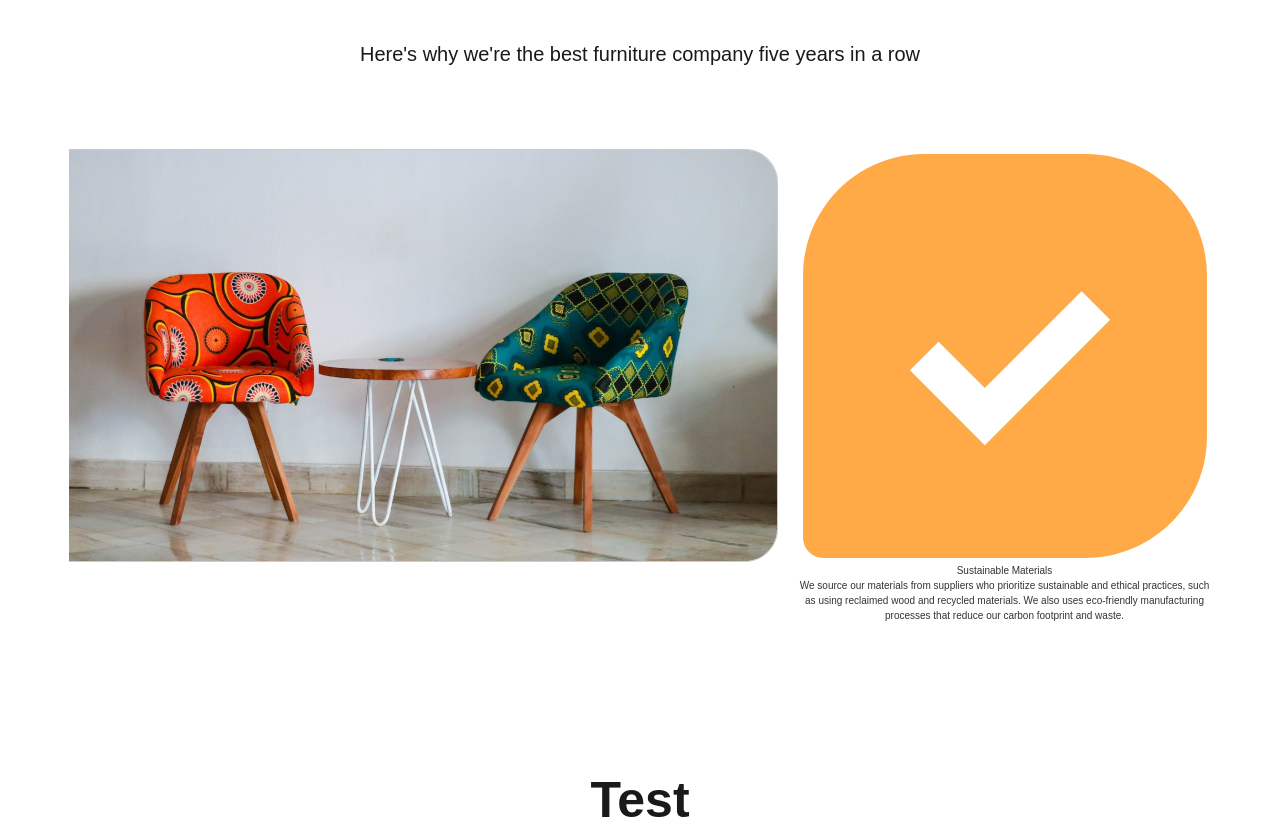
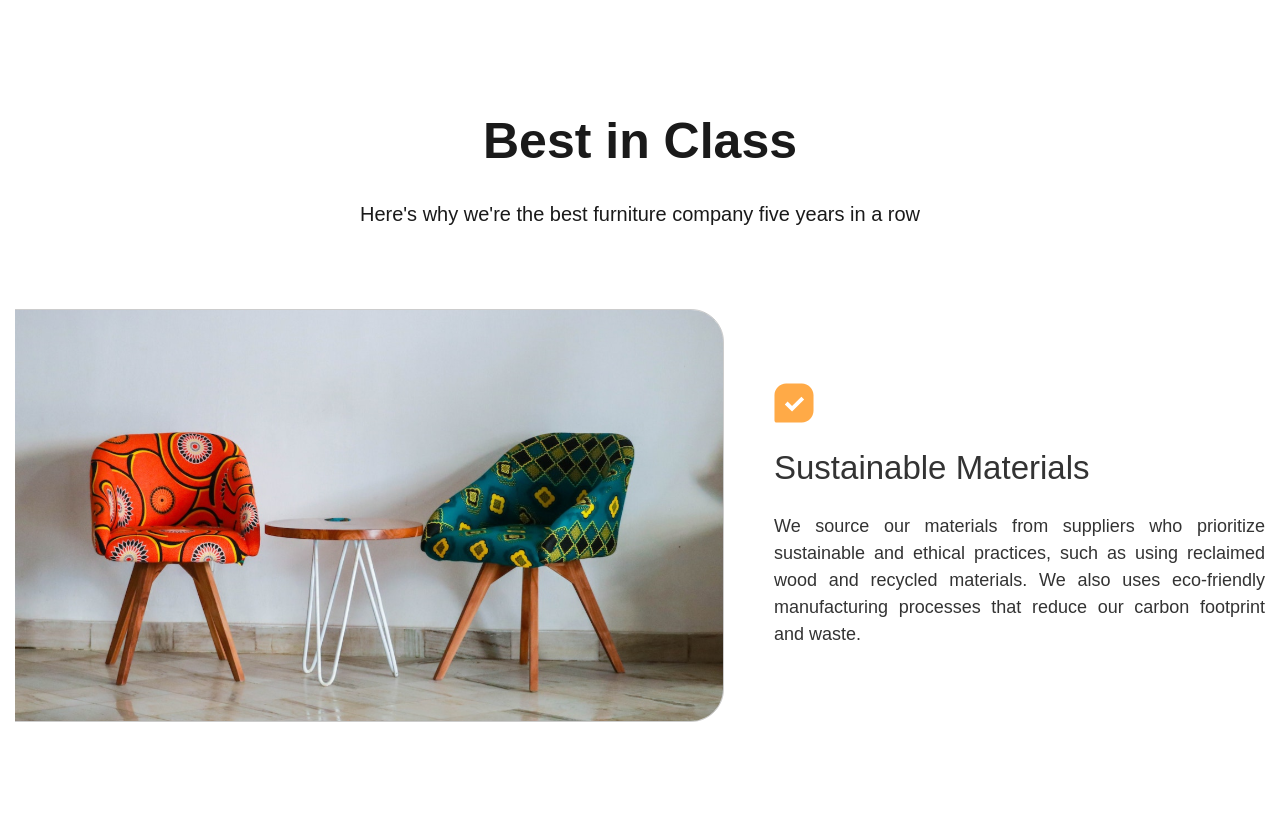
Before and after one commit to y17godara/Ui-WebsiteProject, a React (Vite) app: page / in a window 1280 px wide. Shown: the part 1320-2139 px from the top of the page. Built offline with nearby package versions, Linux system fonts and the light colour scheme; a web font is replaced by a local one.

Commit message:
Class Section added

```diff
--- a/src/pages/Home.jsx
+++ b/src/pages/Home.jsx
@@ -68,20 +68,20 @@ const Home = () => {
             <Heading heading="Best in Class" paragraph="Here's why we're the best furniture company five years in a row" />
 
               {/* wrap */}
-              <div className="flex my-20 flex-col justify-between items-center p-4 max-w-[1440px] xl:flex-row px-[5%]">
+              <div className="flex my-20 flex-col justify-between items-center p-4 max-w-[1440px] gap-[45px]">
                 {/* container 1 */}
-                <div className='flex flex-row justify-between max-w-[1440px] h-full gap-8'>
-                  <img className='h-full' src="../../public/img/sectClass/image_1.svg" alt="img" />
-                  <div className='flex flex-col'>
-                    <img src="../../public/img/sectClass/Check.svg" alt="check" />
-                    <h2>Sustainable Materials</h2>
-                    <p>We source our materials from suppliers who prioritize sustainable and ethical practices, such as using reclaimed wood and recycled materials. We also uses eco-friendly manufacturing processes that reduce our carbon footprint and waste.</p>
+                <div className='flex-col flex  justify-center items-center max-w-[1440px] gap-[5rem] xl:flex-row'>
+                  {/* Image */}
+                  <img className='max-w-[720px] hover:border-l-4 border-solid border-[#FFAA47]' style={{width: "100%", height: "100%"}}  src="../../public/img/sectClass/image_1.svg" alt="img" />
+                  {/* Text Para */}
+                  <div className='flex flex-col gap-8 justify-center items-start w-full h-full max-w-[720px] text-justify '>
+                    <img src="../../public/img/sectClass/Check.svg" style={{width: "40px", height: "40px"}} alt="check" />
+                    <h2 className='text-[3.3rem]'>Sustainable Materials</h2>
+                    <p className='text-[1.8rem]'>We source our materials from suppliers who prioritize sustainable and ethical practices, such as using reclaimed wood and recycled materials. We also uses eco-friendly manufacturing processes that reduce our carbon footprint and waste.</p>
                   </div>
                 </div>
                 {/* container 2 */}
-                <div>
 
-                </div>
                 {/* container 3 */}
                 <div>
 
--- a/src/style/Home.css
+++ b/src/style/Home.css
@@ -1,12 +1,12 @@
 .bg_image_css {
-    background: url(../../public/img/background.svg);
+    background: url(/img/background.svg); /*../../public/img/background.svg*/
     background-color: #ececec;
-    height: 82vh;
+    /* height: 82vh; */
     background-position: center;
     background-repeat: no-repeat;
     background-size: cover;
     position: relative;
-    height: 80vh;
+    height: 100vh;
     z-index: 1;
 }
 .marker_image_css{
@@ -34,8 +34,6 @@
 }
 
 
-
-
 @media screen and (max-width: 360px) {
 
 }
```
